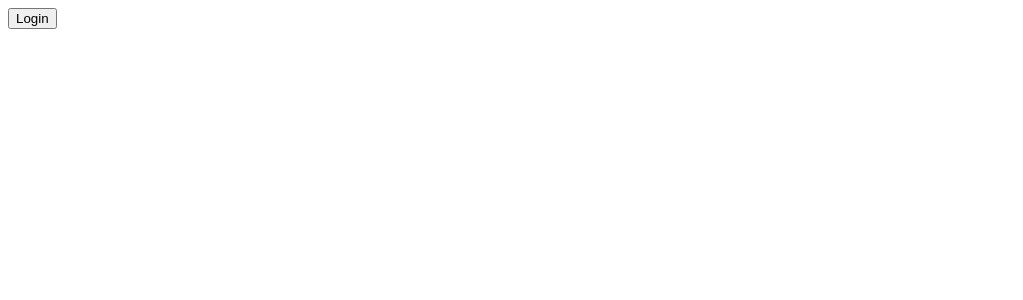
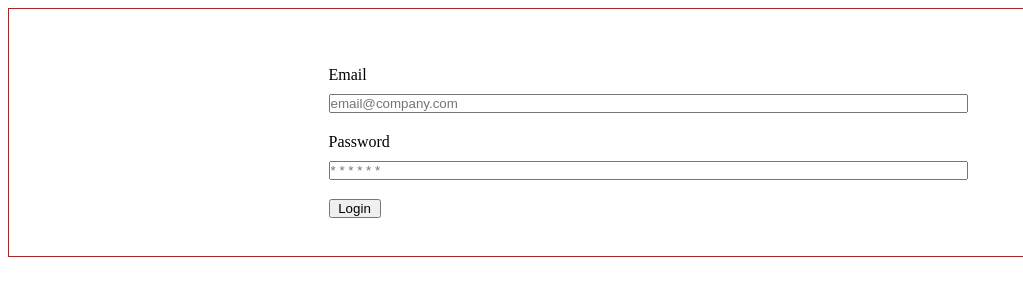
Before and after one commit to No-Country/c8-86-t-react-firebase, a React (Vite) app in the folder healthyApp/: page /#/login in a window 1280 px wide. Shown: the top 300 px of the page, without its empty margins (0-1023 px from the left). Built offline with nearby package versions, Linux system fonts and the light colour scheme; no server answers.

Commit message:
Rutas acordadas - Inicio de vinculacion firebase

```diff
--- a/healthyApp/index.html
+++ b/healthyApp/index.html
@@ -2,7 +2,7 @@
 <html lang="en">
   <head>
     <meta charset="UTF-8" />
-    <link rel="icon" type="image/svg+xml" href="" />
+    <link rel="icon" type="image/svg+xml" href="/" />
     <meta name="viewport" content="width=device-width, initial-scale=1.0" />
     <title>Healthy App</title>
   </head>
--- a/healthyApp/package.json
+++ b/healthyApp/package.json
@@ -10,6 +10,7 @@
   },
   "dependencies": {
     "axios": "^1.1.3",
+    "firebase": "^9.14.0",
     "react": "^18.2.0",
     "react-dom": "^18.2.0",
     "react-hook-form": "^7.39.4",
--- a/healthyApp/src/App.jsx
+++ b/healthyApp/src/App.jsx
@@ -6,20 +6,22 @@ import ProtectedRoutes from './components/ProtectedRoutes/ProtectedRoutes'
 import Cart from './components/Cart/Cart'
 import Profile from './components/Profile/Profile'
 import SignUp from './components/SignUp/SignUp'
-import Products from './components/Products/Products'
-import Recipes from './components/Recipes/Recipes'
+import ProductDetail from './components/Products/ProductDetail'
+import RecipeDetail from './components/Recipes/RecipeDetail'
+import { AuthProvider } from "./context/AuthContext";
 
 
 function App() {
 
   return (
     <div className="App">
+      <AuthProvider>
         <Routes >
           <Route path='/login' element={<Login />} />
           <Route path='/signup' element={<SignUp />} />
-        <Route path='/' element={<Home />}/>
-        <Route path='/products' element={<Products />}/>
-        <Route path='/recipes' element={<Recipes />} />
+          <Route path='/' element={<Home />} />
+          <Route path='/product/:id' element={<ProductDetail />} />
+          <Route path='/recipe/:id' element={<RecipeDetail />} />
 
           <Route element={<ProtectedRoutes />}>
             <Route path='/cart' element={<Cart />} />
@@ -27,6 +29,7 @@ function App() {
           </Route>
 
         </Routes>
+      </AuthProvider>
     </div>
   )
 }
--- a/healthyApp/src/components/Login/Login.css
+++ b/healthyApp/src/components/Login/Login.css
@@ -0,0 +1,24 @@
+.Login{
+    border: 1px solid red;
+    width: 100vw;
+    display:flex;
+    justify-content: center;
+    align-items: center;
+}
+
+.Login__form{
+    /* border: 1px solid blue; */
+    width: 50%;
+    margin: 3% 0 3% 0;
+}
+
+.Login__form__simple__input{
+    display: flex;
+    flex-direction: column;
+    gap: 10px;
+    margin: 3% 0 3% 0;
+}
+
+.Login__form__simple__btn{
+    width: 52px;
+}
--- a/healthyApp/src/components/Login/Login.jsx
+++ b/healthyApp/src/components/Login/Login.jsx
@@ -1,19 +1,35 @@
 import React, { useState } from 'react'
 import { useNavigate } from 'react-router-dom'
+import { useForm } from 'react-hook-form'
+import '../Login/Login.css'
 
 const Login = () => {
     const navigate = useNavigate()
 
+    const { handleSubmit, register, reset } = useForm()
+
     const loginSubmit = () => {
-        localStorage.setItem('token','true')
+        localStorage.setItem('token', 'true')
         navigate('/')
     }
 
     return (
-        <div>
-            <button onClick={loginSubmit}>
-                Login
-            </button>
+        <div className='Login'>
+            <form className='Login__form'>
+                <div className='Login__form__simple'>
+                    <div className='Login__form__simple__input'>
+                        <label htmlFor="email" className=''>Email</label>
+                        <input type="text" className='' placeholder='email@company.com'/>
+                    </div>
+                    <div className='Login__form__simple__input'>
+                        <label htmlFor="password" className=''>Password</label>
+                        <input type="password" className='' placeholder='* * * * * *'/>
+                    </div>
+                    <button onClick={loginSubmit} className='Login__form__simple__btn'>
+                        Login
+                    </button>
+                </div>
+            </form>
         </div>
     )
 }
--- /dev/null
+++ b/healthyApp/src/context/AuthContext.jsx
@@ -0,0 +1,52 @@
+import { createContext, useContext, useEffect, useState } from "react";
+import {
+    createUserWithEmailAndPassword,
+    signInWithEmailAndPassword,
+    onAuthStateChanged,
+    signOut,
+    GoogleAuthProvider,
+    signInWithPopup,
+    sendPasswordResetEmail
+} from "firebase/auth";
+import { auth } from "../firebase";
+export const authContext = createContext();
+
+export const useAuth = () => {
+    const context = useContext(authContext);
+    if (!context) throw new Error("There is no auth provider");
+    return context;
+};
+
+export function AuthProvider({ children }) {
+    const [user, setUser] = useState(null);
+    const [loading, setLoading] = useState(true)
+
+    const signUp = (email, password) =>
+        createUserWithEmailAndPassword(auth, email, password);
+
+    const login = (email, password) =>
+        signInWithEmailAndPassword(auth, email, password);
+
+    const logOut = () => signOut(auth);
+
+    const loginWithGoogle = () => {
+        const googleProvider = new GoogleAuthProvider()
+        return signInWithPopup(auth, googleProvider)
+    }
+
+    const resetPassword = async (email) =>
+        sendPasswordResetEmail(auth, email)
+
+    useEffect(() => {
+        const unsubscribe=onAuthStateChanged(auth, (currentUser) => {
+            setUser(currentUser);
+            setLoading(false)
+        });
+        return () => unsubscribe();
+    }, []);
+    return (
+        <authContext.Provider value={{ signUp, login, user, logOut, loading, loginWithGoogle, resetPassword }}>
+            {children}
+        </authContext.Provider>
+    );
+}
--- /dev/null
+++ b/healthyApp/src/firebase.js
@@ -0,0 +1,23 @@
+// Import the functions you need from the SDKs you need
+import { initializeApp } from "firebase/app";
+import { getAnalytics } from "firebase/analytics";
+import { getAuth } from "firebase/auth";
+// TODO: Add SDKs for Firebase products that you want to use
+// https://firebase.google.com/docs/web/setup#available-libraries
+
+// Your web app's Firebase configuration
+// For Firebase JS SDK v7.20.0 and later, measurementId is optional
+const firebaseConfig = {
+    apiKey: "AIzaSyAyoO9Bsq-2cniU9WDFoi-6iC0a0C2EYeo",
+    authDomain: "pruebaproyectofi.firebaseapp.com",
+    projectId: "pruebaproyectofi",
+    storageBucket: "pruebaproyectofi.appspot.com",
+    messagingSenderId: "290866197966",
+    appId: "1:290866197966:web:a19d13b0cd975159e1a79f",
+    measurementId: "G-FLNPYB1C0N",
+};
+
+// Initialize Firebase
+export const app = initializeApp(firebaseConfig);
+export const analytics = getAnalytics(app);
+export const auth= getAuth(app)
--- a/healthyApp/src/index.css
+++ b/healthyApp/src/index.css
@@ -0,0 +1,4 @@
+*{
+    box-sizing: border-box;
+    padding: 0;
+}
```
Also changed, not shown: healthyApp/src/components/Products/ProductDetail.jsx (renamed from healthyApp/src/components/Products/Products.jsx), healthyApp/src/components/Recipes/RecipeDetail.jsx (renamed from healthyApp/src/components/Recipes/Recipes.jsx), 2 other files (tests, documents, lock files or other folders). Lines whose indentation alone changed are shown as unchanged.
